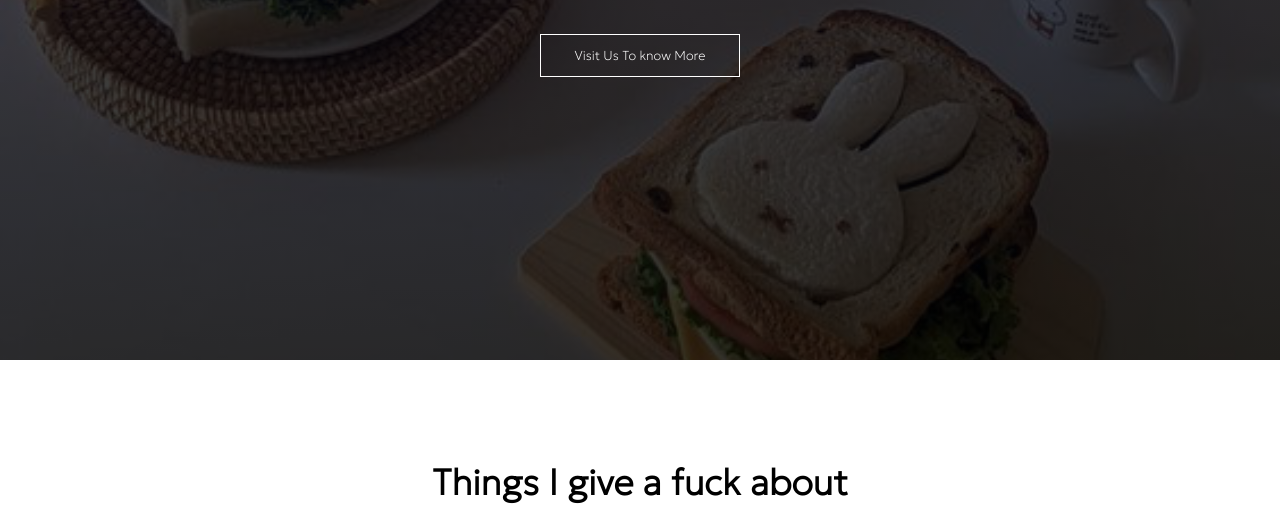
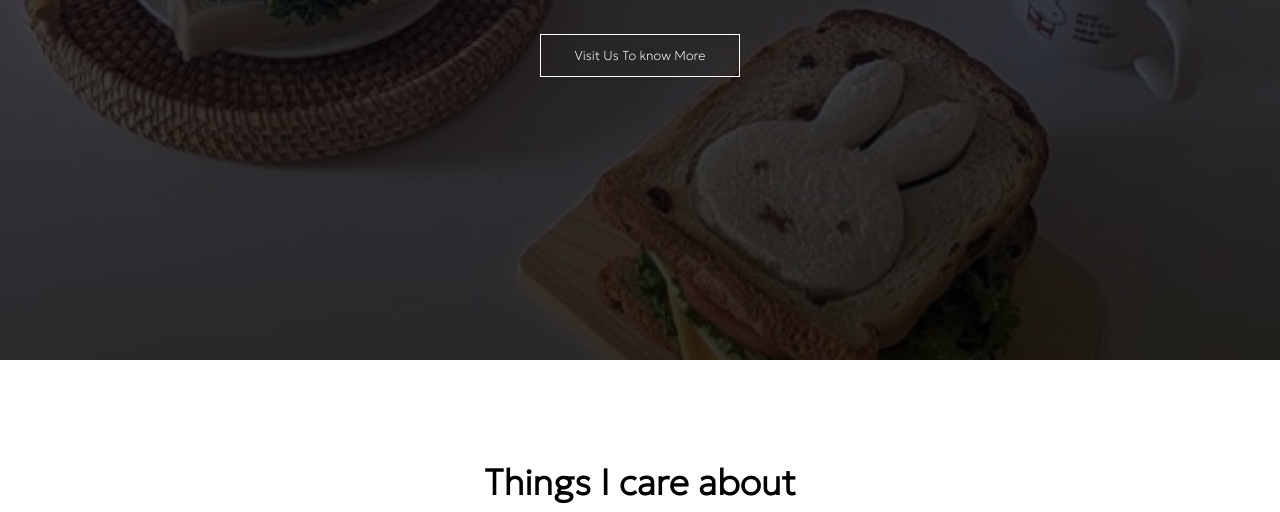
Before and after one commit to pikozek/pikozek.github.io, a plain HTML site: page index.html in a window 1280 px wide. Shown: the part 440-952 px from the top of the page. Drawn offline with Linux system fonts and the light colour scheme.

Commit message:
Update index.html

```diff
--- a/index.html
+++ b/index.html
@@ -36,7 +36,7 @@
     <!---course---->
 
     <section class="course">
-        <h1>Things I give a fuck about</h1>
+        <h1>Things I care about</h1>
         <p>I actually don't really, but I will make something up.</p>
         <div class = "row">
             <div class = "course-col">
```
